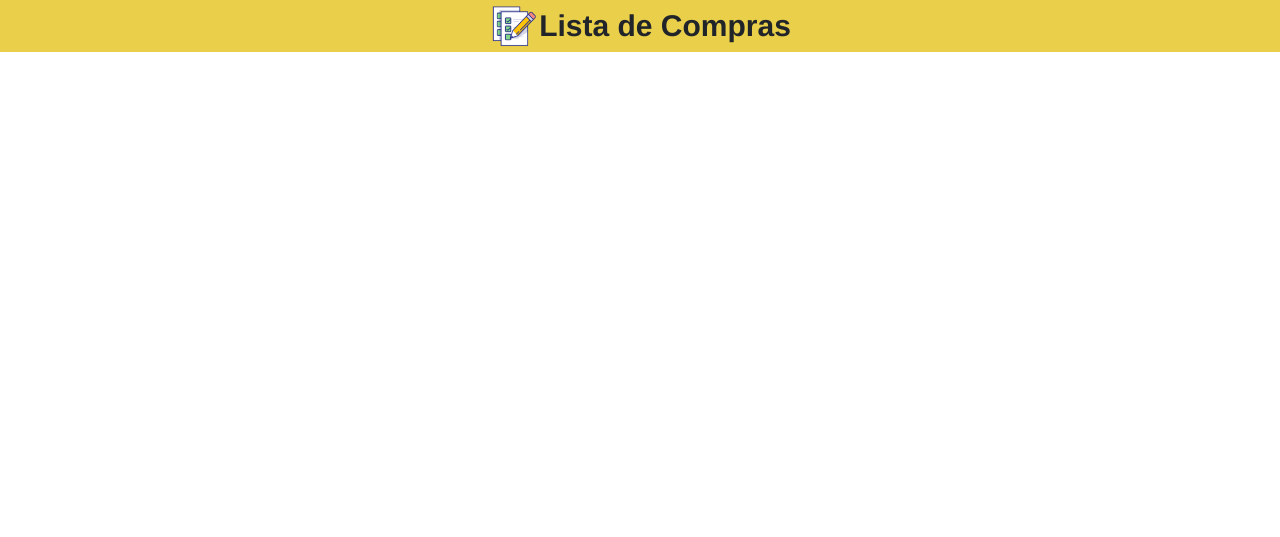
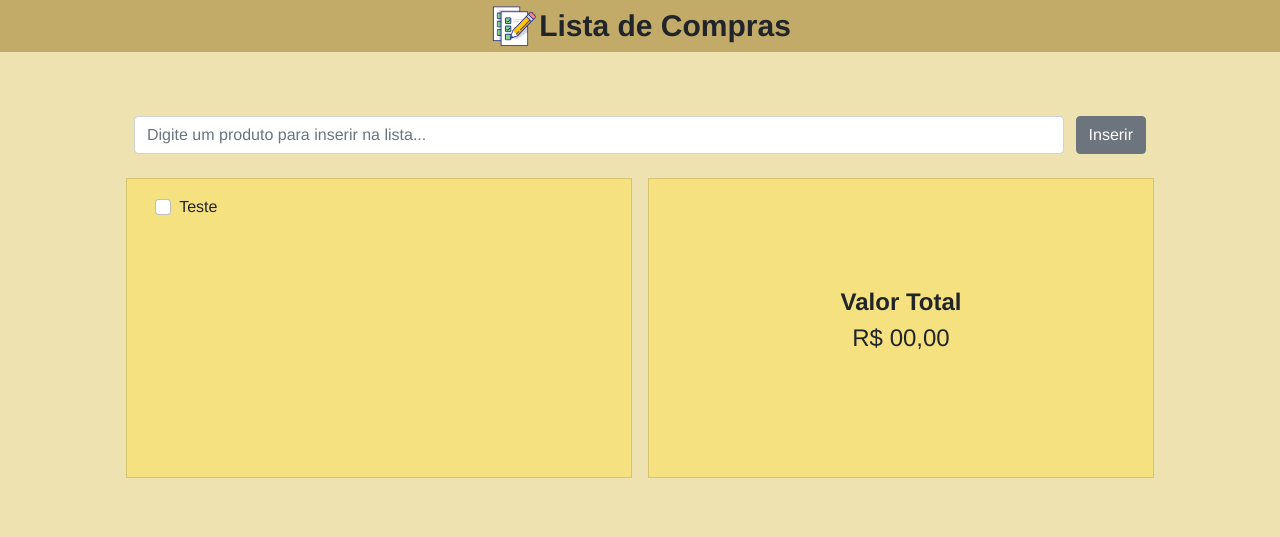
Before and after one commit to conradoftnt/DEVin_Lista_De_Compras, a website: page index.html in a window 1280 px wide. Drawn offline with nearby package versions, Linux system fonts and the light colour scheme.

Commit message:
feat: lista, campo de adição e botão da mesma adicionados e estilizados / campo com 'valor total' adicionado e estilizado

```diff
--- a/Styles/index.scss
+++ b/Styles/index.scss
@@ -2,8 +2,10 @@
     font-family: Helvetica, Arial, sans-serif;
 }
 
+body {
+    background-color: #eee3b0;
     header {
-    background-color: #e9cf4a;
+        background-color: #c2ab69;
         width: 100%;
         display: flex;
         justify-content: center;
@@ -15,3 +17,8 @@ header {
             width: 50px;
         }
     }
+}
+
+.postit {
+    background-color: #f5e180;
+}
--- a/index.html
+++ b/index.html
@@ -4,11 +4,15 @@
         <meta charset="UTF-8" />
         <meta http-equiv="X-UA-Compatible" content="IE=edge" />
         <meta name="viewport" content="width=device-width, initial-scale=1.0" />
+
+        <!-- Favicon -->
         <link
             rel="shortcut icon"
             href="./Images/favicon.png"
             type="image/x-icon"
         />
+
+        <!-- Importação de CSS na página -->
         <link
             href="https://cdn.jsdelivr.net/npm/bootstrap@5.1.3/dist/css/bootstrap.min.css"
             rel="stylesheet"
@@ -19,10 +23,61 @@
         <title>Lista de Compras</title>
     </head>
     <body>
+        <!-- Cabeçalho da página -->
         <header>
             <img src="./Images/favicon.png" alt="Lista de Compras" />
             <h1><b>Lista de Compras</b></h1>
         </header>
+
+        <!-- Conteúdo principal da página -->
+        <div class="container p-5">
+            <!-- Input adicionando itens na lista -->
+            <form action="" class="d-flex">
+                <input
+                    type="text"
+                    placeholder="Digite um produto para inserir na lista..."
+                    class="form-control m-3 me-2"
+                />
+                <button type="submit" class="btn btn-secondary m-3 ms-1">
+                    Inserir
+                </button>
+            </form>
+
+            <!-- Postites -->
+            <div class="d-flex">
+                <!-- Lista de itens -->
+                <div class="postit card m-2 rounded-0" style="width: 50%">
+                    <ul class="list-group list-group-flush m-2">
+                        <!-- Item de teste, depois os itens serão todos adicionados via JS -->
+                        <li class="postit list-group-item">
+                            <input
+                                type="checkbox"
+                                class="m-1 form-check-input"
+                                id="li_Teste"
+                            />
+                            Teste
+                        </li>
+                    </ul>
+                </div>
+
+                <!-- Valor total -->
+                <div
+                    class="postit card m-2 rounded-0 text-center"
+                    style="width: 50%; height: 300px; font-size: x-large"
+                >
+                    <div
+                        class="position-absolute top-50 start-50 translate-middle"
+                    >
+                        <p style="margin-bottom: 0px"><b>Valor Total</b></p>
+                        <p>
+                            <span>R$ </span><span id="valorTotal">00,00</span>
+                        </p>
+                    </div>
+                </div>
+            </div>
+        </div>
+
+        <!-- Importação de JavaScript na página -->
         <script
             src="https://cdn.jsdelivr.net/npm/bootstrap@5.1.3/dist/js/bootstrap.bundle.min.js"
             integrity="sha384-ka7Sk0Gln4gmtz2MlQnikT1wXgYsOg+OMhuP+IlRH9sENBO0LRn5q+8nbTov4+1p"
```
Also changed, not shown: Styles/index.css, 1 other file. Lines whose indentation alone changed are shown as unchanged.
